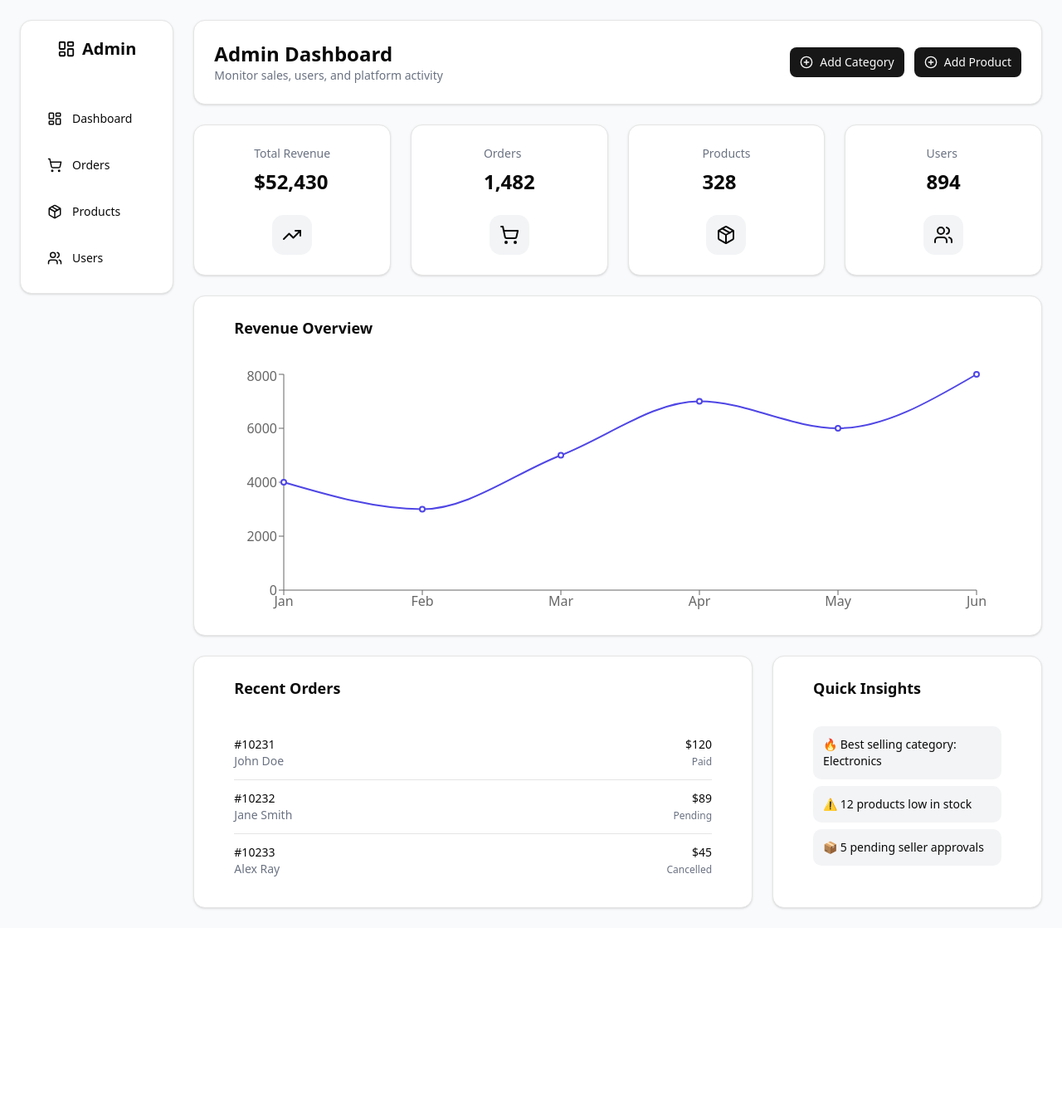
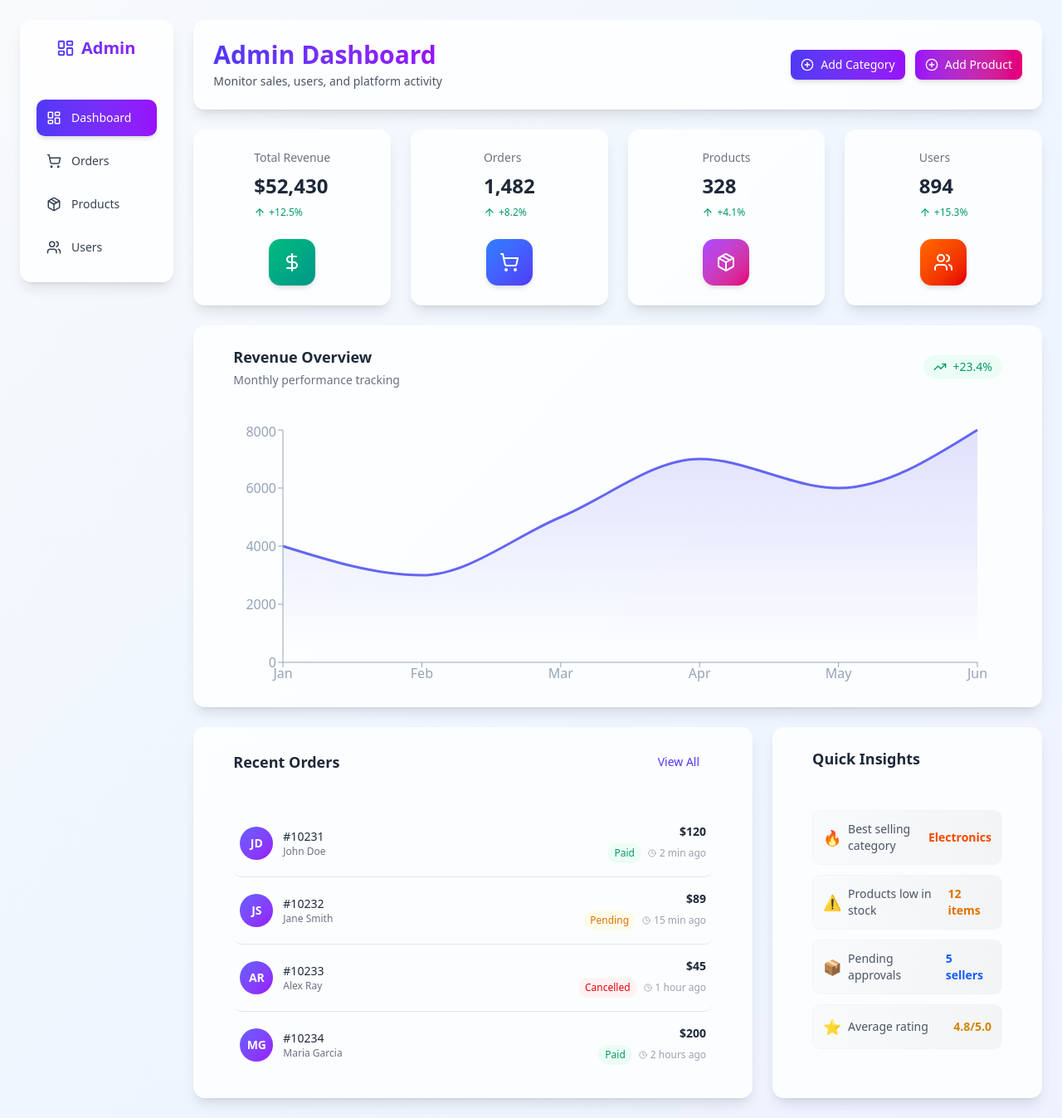
Before and after one commit to aabhushanCD/Ecommerce-app, a React (Vite) app in the folder client/: page /admin in a window 1280 px wide. Shown: the whole page at 83% size. Before the commit the page ends 1118 px from the top, so only its background shows below. Built offline with nearby package versions, Linux system fonts and the light colour scheme.

Commit message:
admin dashboard modern changed

```diff
--- a/client/src/pages/Admin/adminLangingPage.jsx
+++ b/client/src/pages/Admin/adminLangingPage.jsx
@@ -1,4 +1,4 @@
-import React from "react";
+import React, { useState } from "react";
 import {
   LayoutDashboard,
   Package,
@@ -6,6 +6,10 @@ import {
   Users,
   PlusCircle,
   TrendingUp,
+  ArrowUp,
+  DollarSign,
+  Activity,
+  Clock,
 } from "lucide-react";
 import { Card, CardHeader, CardContent } from "@/components/ui/card";
 import { Button } from "@/components/ui/button";
@@ -16,36 +20,57 @@ import {
   YAxis,
   Tooltip,
   ResponsiveContainer,
+  AreaChart,
+  Area,
 } from "recharts";
 
 const revenueData = [
-  { month: "Jan", revenue: 4000 },
-  { month: "Feb", revenue: 3000 },
-  { month: "Mar", revenue: 5000 },
-  { month: "Apr", revenue: 7000 },
-  { month: "May", revenue: 6000 },
-  { month: "Jun", revenue: 8000 },
+  { month: "Jan", revenue: 4000, orders: 120 },
+  { month: "Feb", revenue: 3000, orders: 98 },
+  { month: "Mar", revenue: 5000, orders: 156 },
+  { month: "Apr", revenue: 7000, orders: 203 },
+  { month: "May", revenue: 6000, orders: 187 },
+  { month: "Jun", revenue: 8000, orders: 245 },
 ];
 
 const AdminLanding = () => {
+  const [activeTab, setActiveTab] = useState("Dashboard");
+
   return (
-    <main className="min-h-screen bg-gray-50 p-6">
-      <div className="grid grid-cols-12 gap-6">
+    <main className="min-h-screen bg-linear-to-br from-slate-50 via-blue-50 to-indigo-50 p-6">
+      <div className="grid grid-cols-12 gap-6 max-w-8xl mx-auto">
         {/* Sidebar */}
         <aside className="col-span-12 md:col-span-3 lg:col-span-2">
-          <Card className="p-5">
-            <CardHeader className="flex items-center gap-2 text-xl font-bold mb-6">
-              <LayoutDashboard size={22} />
+          <Card className="p-5 shadow-lg border-0 bg-white/80 backdrop-blur-sm">
+            <CardHeader className="flex items-center gap-2 text-xl font-bold mb-6 bg-linear-to-r from-indigo-600 to-purple-600 bg-clip-text text-transparent">
+              <LayoutDashboard size={22} className="text-indigo-600" />
               Admin
             </CardHeader>
-            <nav className="space-y-3 text-sm font-medium">
+            <nav className="space-y-2 text-sm font-medium">
               <SidebarItem
                 icon={<LayoutDashboard size={18} />}
                 text="Dashboard"
+                active={activeTab === "Dashboard"}
+                onClick={() => setActiveTab("Dashboard")}
               />
-              <SidebarItem icon={<ShoppingCart size={18} />} text="Orders" />
-              <SidebarItem icon={<Package size={18} />} text="Products" />
-              <SidebarItem icon={<Users size={18} />} text="Users" />
+              <SidebarItem
+                icon={<ShoppingCart size={18} />}
+                text="Orders"
+                active={activeTab === "Orders"}
+                onClick={() => setActiveTab("Orders")}
+              />
+              <SidebarItem
+                icon={<Package size={18} />}
+                text="Products"
+                active={activeTab === "Products"}
+                onClick={() => setActiveTab("Products")}
+              />
+              <SidebarItem
+                icon={<Users size={18} />}
+                text="Users"
+                active={activeTab === "Users"}
+                onClick={() => setActiveTab("Users")}
+              />
             </nav>
           </Card>
         </aside>
@@ -53,18 +78,20 @@ const AdminLanding = () => {
         {/* Main Content */}
         <section className="col-span-12 md:col-span-9 lg:col-span-10 space-y-6">
           {/* Header */}
-          <Card className="flex flex-col sm:flex-row justify-between items-start sm:items-center p-6">
+          <Card className="flex flex-col sm:flex-row justify-between items-start sm:items-center p-6 shadow-lg border-0 bg-white/80 backdrop-blur-sm">
             <div>
-              <h1 className="text-2xl font-bold">Admin Dashboard</h1>
-              <p className="text-sm text-gray-500">
+              <h1 className="text-3xl font-bold bg-linear-to-r from-indigo-600 to-purple-600 bg-clip-text text-transparent">
+                Admin Dashboard
+              </h1>
+              <p className="text-sm text-gray-600 mt-1">
                 Monitor sales, users, and platform activity
               </p>
             </div>
             <div className="flex gap-3 mt-4 sm:mt-0">
-              <Button variant="default" className="flex items-center gap-2">
+              <Button className="flex items-center gap-2 bg-linear-to-r from-indigo-600 to-purple-600 hover:from-indigo-700 hover:to-purple-700 text-white shadow-md hover:shadow-lg transition-all duration-300 hover:scale-105">
                 <PlusCircle size={18} /> Add Category
               </Button>
-              <Button variant="default" className="flex items-center gap-2">
+              <Button className="flex items-center gap-2 bg-linear-to-r from-purple-600 to-pink-600 hover:from-purple-700 hover:to-pink-700 text-white shadow-md hover:shadow-lg transition-all duration-300 hover:scale-105">
                 <PlusCircle size={18} /> Add Product
               </Button>
             </div>
@@ -75,34 +102,85 @@ const AdminLanding = () => {
             <StatCard
               title="Total Revenue"
               value="$52,430"
-              icon={<TrendingUp />}
+              change="+12.5%"
+              icon={<DollarSign />}
+              gradient="from-emerald-500 to-teal-600"
             />
-            <StatCard title="Orders" value="1,482" icon={<ShoppingCart />} />
-            <StatCard title="Products" value="328" icon={<Package />} />
-            <StatCard title="Users" value="894" icon={<Users />} />
+            <StatCard
+              title="Orders"
+              value="1,482"
+              change="+8.2%"
+              icon={<ShoppingCart />}
+              gradient="from-blue-500 to-indigo-600"
+            />
+            <StatCard
+              title="Products"
+              value="328"
+              change="+4.1%"
+              icon={<Package />}
+              gradient="from-purple-500 to-pink-600"
+            />
+            <StatCard
+              title="Users"
+              value="894"
+              change="+15.3%"
+              icon={<Users />}
+              gradient="from-orange-500 to-red-600"
+            />
           </div>
 
           {/* Revenue Chart */}
-          <Card className="p-6">
-            <CardHeader>
-              <h3 className="font-semibold text-lg">Revenue Overview</h3>
+          <Card className="p-6 shadow-lg border-0 bg-white/80 backdrop-blur-sm">
+            <CardHeader className="flex flex-row items-center justify-between mb-4">
+              <div>
+                <h3 className="font-semibold text-lg text-gray-800">
+                  Revenue Overview
+                </h3>
+                <p className="text-sm text-gray-500 mt-1">
+                  Monthly performance tracking
+                </p>
+              </div>
+              <div className="flex items-center gap-2 text-emerald-600 bg-emerald-50 px-3 py-1 rounded-full">
+                <TrendingUp size={16} />
+                <span className="text-sm font-medium">+23.4%</span>
+              </div>
             </CardHeader>
             <CardContent>
-              <ResponsiveContainer width="100%" height={300}>
-                <LineChart
+              <ResponsiveContainer width="100%" height={320}>
+                <AreaChart
                   data={revenueData}
                   margin={{ top: 10, right: 30, left: 0, bottom: 0 }}
                 >
-                  <XAxis dataKey="month" />
-                  <YAxis />
-                  <Tooltip />
-                  <Line
+                  <defs>
+                    <linearGradient
+                      id="colorRevenue"
+                      x1="0"
+                      y1="0"
+                      x2="0"
+                      y2="1"
+                    >
+                      <stop offset="5%" stopColor="#6366f1" stopOpacity={0.3} />
+                      <stop offset="95%" stopColor="#6366f1" stopOpacity={0} />
+                    </linearGradient>
+                  </defs>
+                  <XAxis dataKey="month" stroke="#94a3b8" />
+                  <YAxis stroke="#94a3b8" />
+                  <Tooltip
+                    contentStyle={{
+                      backgroundColor: "rgba(255, 255, 255, 0.95)",
+                      border: "none",
+                      borderRadius: "8px",
+                      boxShadow: "0 4px 6px rgba(0, 0, 0, 0.1)",
+                    }}
+                  />
+                  <Area
                     type="monotone"
                     dataKey="revenue"
-                    stroke="#4f46e5"
-                    strokeWidth={2}
+                    stroke="#6366f1"
+                    strokeWidth={3}
+                    fill="url(#colorRevenue)"
                   />
-                </LineChart>
+                </AreaChart>
               </ResponsiveContainer>
             </CardContent>
           </Card>
@@ -110,9 +188,17 @@ const AdminLanding = () => {
           {/* Activity Section */}
           <div className="grid grid-cols-1 lg:grid-cols-3 gap-6">
             {/* Recent Orders */}
-            <Card className="lg:col-span-2 p-6">
-              <CardHeader>
-                <h3 className="font-semibold text-lg">Recent Orders</h3>
+            <Card className="lg:col-span-2 p-6 shadow-lg border-0 bg-white/80 backdrop-blur-sm">
+              <CardHeader className="flex flex-row items-center justify-between mb-4">
+                <h3 className="font-semibold text-lg text-gray-800">
+                  Recent Orders
+                </h3>
+                <Button
+                  variant="ghost"
+                  className="text-indigo-600 hover:text-indigo-700 text-sm"
+                >
+                  View All
+                </Button>
               </CardHeader>
               <CardContent>
                 <OrderItem
@@ -120,31 +206,64 @@ const AdminLanding = () => {
                   user="John Doe"
                   amount="$120"
                   status="Paid"
+                  time="2 min ago"
                 />
                 <OrderItem
                   id="#10232"
                   user="Jane Smith"
                   amount="$89"
                   status="Pending"
+                  time="15 min ago"
                 />
                 <OrderItem
                   id="#10233"
                   user="Alex Ray"
                   amount="$45"
                   status="Cancelled"
+                  time="1 hour ago"
+                />
+                <OrderItem
+                  id="#10234"
+                  user="Maria Garcia"
+                  amount="$200"
+                  status="Paid"
+                  time="2 hours ago"
                 />
               </CardContent>
             </Card>
 
             {/* Quick Insights */}
-            <Card className="p-6">
-              <CardHeader>
-                <h3 className="font-semibold text-lg">Quick Insights</h3>
+            <Card className="p-6 shadow-lg border-0 bg-white/80 backdrop-blur-sm">
+              <CardHeader className="mb-4">
+                <h3 className="font-semibold text-lg text-gray-800">
+                  Quick Insights
+                </h3>
               </CardHeader>
-              <CardContent className="space-y-2">
-                <Insight text="🔥 Best selling category: Electronics" />
-                <Insight text="⚠️ 12 products low in stock" />
-                <Insight text="📦 5 pending seller approvals" />
+              <CardContent className="space-y-3">
+                <Insight
+                  icon="🔥"
+                  text="Best selling category"
+                  value="Electronics"
+                  color="text-orange-600"
+                />
+                <Insight
+                  icon="⚠️"
+                  text="Products low in stock"
+                  value="12 items"
+                  color="text-amber-600"
+                />
+                <Insight
+                  icon="📦"
+                  text="Pending approvals"
+                  value="5 sellers"
+                  color="text-blue-600"
+                />
+                <Insight
+                  icon="⭐"
+                  text="Average rating"
+                  value="4.8/5.0"
+                  color="text-yellow-600"
+                />
               </CardContent>
             </Card>
           </div>
@@ -154,38 +273,87 @@ const AdminLanding = () => {
   );
 };
 
-const SidebarItem = ({ icon, text }) => (
-  <div className="flex items-center gap-3 p-3 rounded-lg hover:bg-gray-100 cursor-pointer transition">
+const SidebarItem = ({ icon, text, active, onClick }) => (
+  <div
+    onClick={onClick}
+    className={`flex items-center gap-3 p-3 rounded-lg cursor-pointer transition-all duration-300 ${
+      active
+        ? "bg-linear-to-r from-indigo-600 to-purple-600 text-white shadow-md"
+        : "hover:bg-gray-100 text-gray-700"
+    }`}
+  >
     {icon}
     {text}
   </div>
 );
 
-const StatCard = ({ title, value, icon }) => (
-  <Card className="flex justify-between items-center p-6 hover:scale-[1.02] transition">
+const StatCard = ({ title, value, change, icon, gradient }) => (
+  <Card className="flex justify-between items-center p-6 shadow-lg border-0 bg-white/80 backdrop-blur-sm hover:shadow-xl transition-all duration-300 hover:scale-105 cursor-pointer group">
     <div>
       <p className="text-sm text-gray-500">{title}</p>
-      <h3 className="text-2xl font-bold mt-2">{value}</h3>
+      <h3 className="text-2xl font-bold mt-2 text-gray-800">{value}</h3>
+      <div className="flex items-center gap-1 mt-2 text-emerald-600">
+        <ArrowUp size={14} />
+        <span className="text-xs font-medium">{change}</span>
+      </div>
     </div>
-    <div className="p-3 rounded-xl bg-gray-100">{icon}</div>
+    <div
+      className={`p-4 rounded-xl bg-linear-to-br ${gradient} text-white shadow-md group-hover:scale-110 transition-transform duration-300`}
+    >
+      {icon}
+    </div>
   </Card>
 );
 
-const OrderItem = ({ id, user, amount, status }) => (
-  <div className="flex justify-between items-center py-3 border-b last:border-b-0 text-sm">
-    <div>
-      <p className="font-medium">{id}</p>
-      <p className="text-gray-500">{user}</p>
+const OrderItem = ({ id, user, amount, status, time }) => {
+  const statusColor = {
+    Paid: "text-emerald-600 bg-emerald-50",
+    Pending: "text-amber-600 bg-amber-50",
+    Cancelled: "text-red-600 bg-red-50",
+  };
+
+  return (
+    <div className="flex justify-between items-center py-4 border-b last:border-b-0 text-sm hover:bg-gray-50 rounded-lg px-2 transition-colors duration-200">
+      <div className="flex items-center gap-3">
+        <div className="w-10 h-10 rounded-full bg-linear-to-br from-indigo-500 to-purple-600 flex items-center justify-center text-white font-semibold">
+          {user
+            .split(" ")
+            .map((n) => n[0])
+            .join("")}
+        </div>
+        <div>
+          <p className="font-medium text-gray-800">{id}</p>
+          <p className="text-gray-500 text-xs">{user}</p>
+        </div>
+      </div>
+      <div className="text-right">
+        <p className="font-semibold text-gray-800">{amount}</p>
+        <div className="flex items-center gap-2 justify-end mt-1">
+          <span
+            className={`text-xs px-2 py-1 rounded-full font-medium ${statusColor[status]}`}
+          >
+            {status}
+          </span>
+          <div className="flex items-center gap-1 text-gray-400">
+            <Clock size={10} />
+            <span className="text-xs">{time}</span>
+          </div>
+        </div>
+      </div>
     </div>
-    <div className="text-right">
-      <p className="font-medium">{amount}</p>
-      <span className="text-xs text-gray-500">{status}</span>
+  );
+};
+
+const Insight = ({ icon, text, value, color }) => (
+  <div className="p-3 rounded-lg bg-linear-to-r from-gray-50 to-gray-100 text-sm hover:shadow-md transition-shadow duration-300 border border-gray-100">
+    <div className="flex items-center justify-between">
+      <div className="flex items-center gap-2">
+        <span className="text-lg">{icon}</span>
+        <span className="text-gray-600">{text}</span>
+      </div>
+      <span className={`font-semibold ${color}`}>{value}</span>
     </div>
   </div>
 );
 
-const Insight = ({ text }) => (
-  <div className="p-3 rounded-lg bg-gray-100 text-sm">{text}</div>
-);
-
 export default AdminLanding;
```
